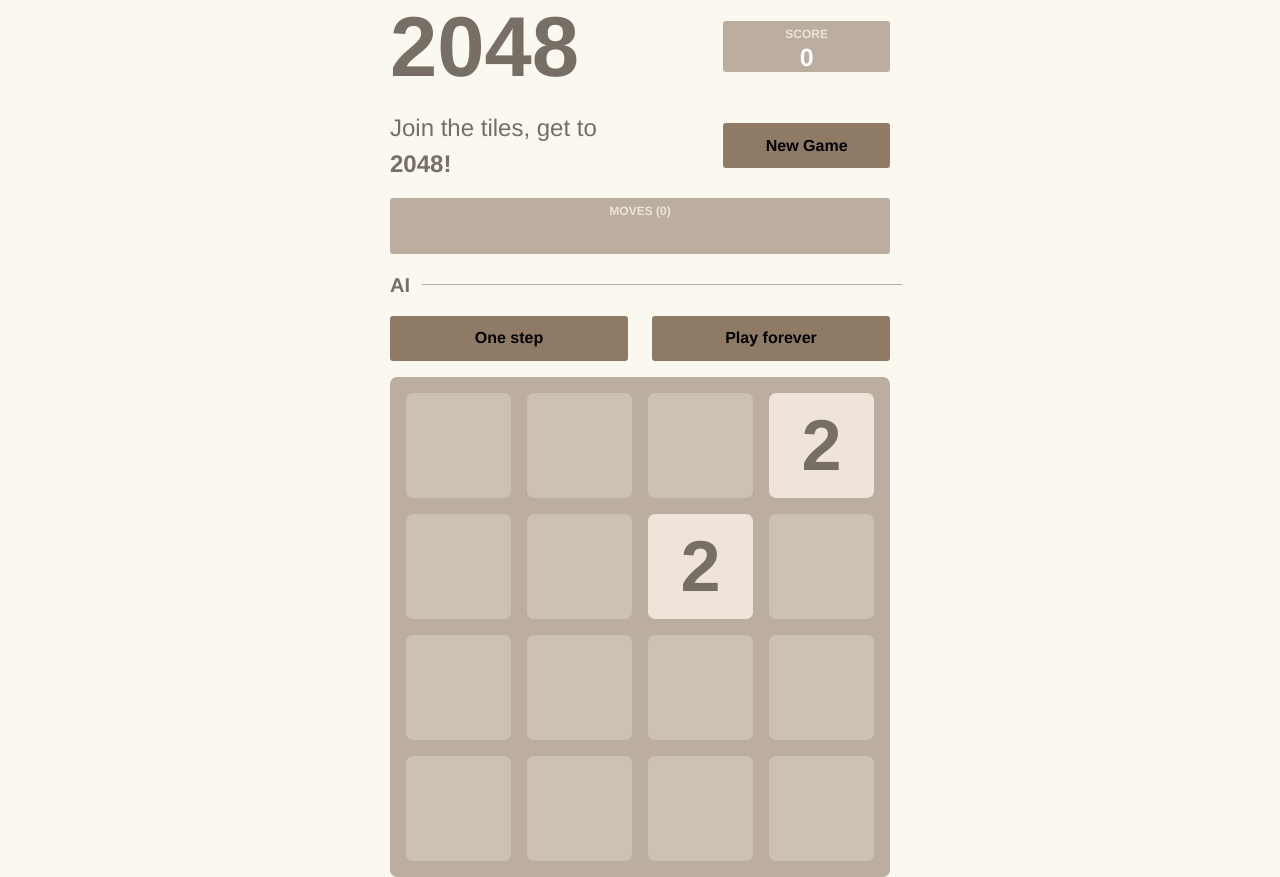
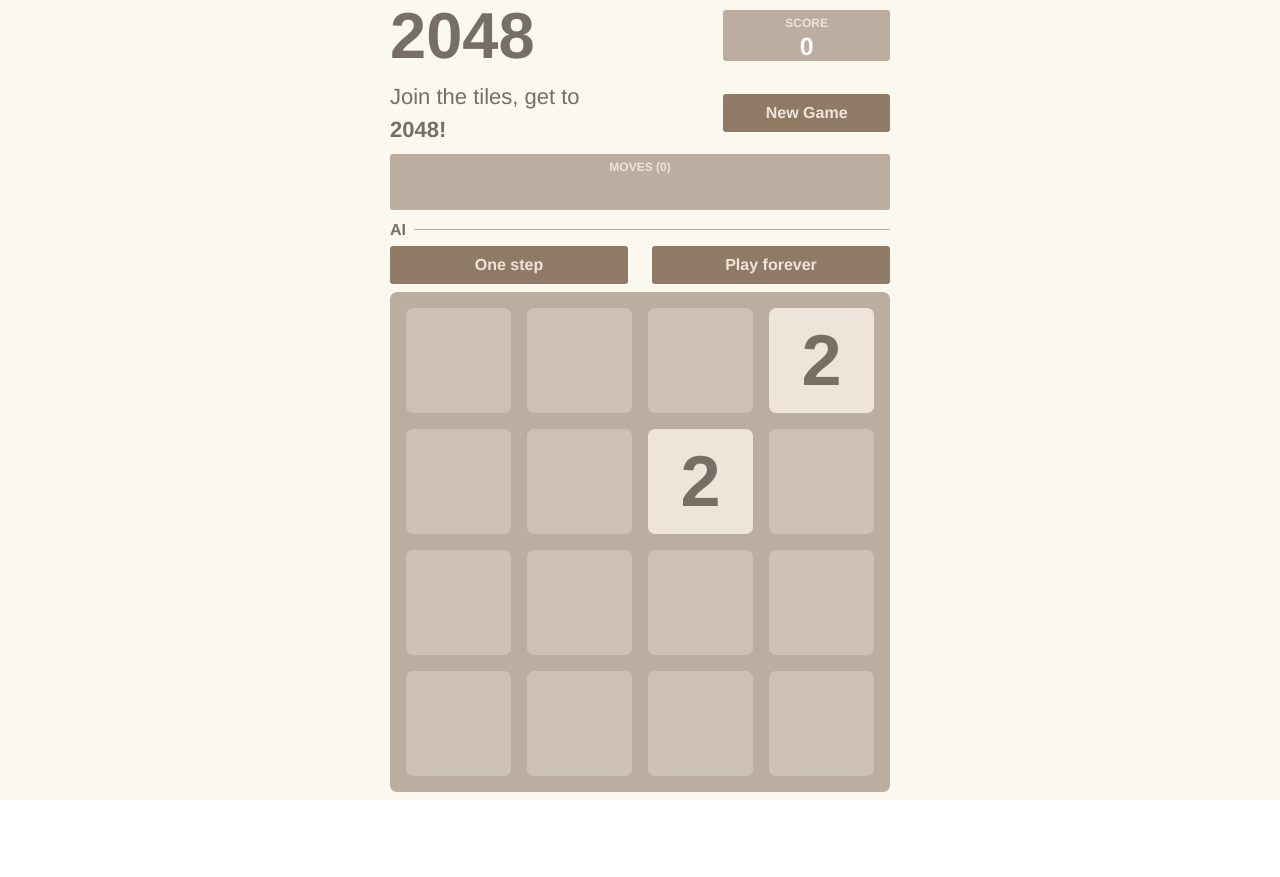
Before and after one commit to virgs/2048-ai, a React (Vite) app: page / in a window 1280 px wide. After the commit the page ends 800 px from the top, so only its background shows below. Built offline with nearby package versions, Linux system fonts and the light colour scheme.

Commit message:
Use dvh rather than vh

```diff
--- a/index.html
+++ b/index.html
@@ -3,7 +3,7 @@
 
 <head>
   <meta charset="UTF-8" />
-  <link rel="icon" href="/2048_Icon.png">
+  <link rel="icon" href="/2048_Icon.ico">
   <meta name="viewport"
     content="width=device-width, initial-scale=1.0, minimum-scale=1.0, maximum-scale=1.0, user-scalable=no, shrink-to-fit=no" />
   <link href="https://cdn.jsdelivr.net/npm/bootstrap@5.3.2/dist/css/bootstrap.min.css" rel="stylesheet"
--- a/src/App.tsx
+++ b/src/App.tsx
@@ -55,7 +55,7 @@ function App() {
     <div
       id="app"
       className="container p-0"
-      style={{ minWidth: '100vw' }}
+      style={{ minWidth: '100dvw' }}
       autoFocus
       onKeyDown={event => {
         if (keyCodeToDirection(event.code) !== undefined) {
--- a/src/Heading.css
+++ b/src/Heading.css
@@ -5,7 +5,7 @@
 }
 
 .title {
-    font-size: 85px;
+    font-size: 65px;
     font-weight: bold;
     margin: 0;
     float: left;
@@ -40,6 +40,7 @@
 }
 
 .game-button {
+    color: #eee4da;
     background: #8f7a66;
     border-radius: 3px;
     width: 100%;
@@ -56,5 +57,6 @@
 
 .moves-text {
     margin-left: 15px;
+    letter-spacing: 3px;
     float: right;
 }
--- a/src/Heading.tsx
+++ b/src/Heading.tsx
@@ -14,10 +14,10 @@ function Heading({ score, moves, onAiButtonHit, newGameButtonHit }: HeadingProps
   const mappedMoves = () => moves
     .map(move => {
       switch (move) {
-        case Direction.Up: return '⬆️'
-        case Direction.Down: return '⬇️'
-        case Direction.Left: return '⬅️'
-        case Direction.Right: return '➡️'
+        case Direction.Up: return '⬆'
+        case Direction.Down: return '⬇'
+        case Direction.Left: return '⬅'
+        case Direction.Right: return '➡'
       }
     })
     .join('')
@@ -27,7 +27,6 @@ function Heading({ score, moves, onAiButtonHit, newGameButtonHit }: HeadingProps
     if (text) {
       const textWidth = text.scrollWidth
       const parentWidth = text.parentElement!.clientWidth
-      console.log(textWidth, parentWidth, textWidth > parentWidth)
       if (textWidth > parentWidth) {
         setMovesTextHasOverflown(true)
       }
@@ -36,7 +35,7 @@ function Heading({ score, moves, onAiButtonHit, newGameButtonHit }: HeadingProps
 
   return (
     <div className='heading container mx-auto m-0 p-md-0'>
-      <div className='row g-0 justify-content-between align-items-center mb-3'>
+      <div className='row g-0 justify-content-between align-items-center mb-2'>
         <div className='col-6'>
           <h1 className='title'>2048</h1>
         </div>
@@ -47,15 +46,15 @@ function Heading({ score, moves, onAiButtonHit, newGameButtonHit }: HeadingProps
           </div>
         </div>
       </div>
-      <div className='row g-0 justify-content-between align-items-center mb-3'>
+      <div className='row g-0 justify-content-between align-items-center mb-2'>
         <div className='col-6'>
-          <div style={{ textAlign: 'left', fontSize: '24px' }}>Join the tiles, get to <strong>2048!</strong></div>
+          <div style={{ textAlign: 'left', fontSize: '22px' }}>Join the tiles, get to <strong>2048!</strong></div>
         </div>
         <div className='col-5 col-sm-4'>
-          <button className='game-button' onClick={newGameButtonHit}>New Game</button>
+          <button type='button' className='btn game-button' onClick={newGameButtonHit}>New Game</button>
         </div>
       </div>
-      <div className='row g-0 justify-content-between align-items-center mb-3'>
+      <div className='row g-0 justify-content-between align-items-center mb-2'>
         <div className='col-12'>
           <div className='pannel'>
             <div className='pannel-title'>moves ({moves.length})
@@ -71,16 +70,16 @@ function Heading({ score, moves, onAiButtonHit, newGameButtonHit }: HeadingProps
           </div>
         </div>
       </div>
-      <div className='row mb-3 align-items-center'>
-        <div className='col-auto' style={{ fontWeight: 'bolder', fontSize: '20px' }}>AI</div>
-        <div className='col' style={{ borderTop: '1px solid #bbada0', width: '100%' }}></div>
+      <div className='row mb-1 g-0 align-items-center'>
+        <div className='col-auto' style={{ fontWeight: 'bolder', fontSize: '16px' }}>AI</div>
+        <div className='col ms-2' style={{ borderTop: '1.5px solid #bbada0', width: '100%' }}></div>
       </div>
-      <div className='row justify-content-between align-items-center mb-3'>
+      <div className='row justify-content-between align-items-center mb-2'>
         <div className='col-6'>
-          <button className='game-button' onClick={() => onAiButtonHit(1)}>One step</button>
+          <button type="button" className='btn button-secondary game-button' onClick={() => onAiButtonHit(1)}>One step</button>
         </div>
         <div className='col-6'>
-          <button className='game-button' onClick={() => onAiButtonHit(2)}>{true ? 'Play forever' : 'Stop playing'}</button>
+          <button type="button" className='btn button-primary game-button' onClick={() => onAiButtonHit(2)}>{true ? 'Play forever' : 'Stop playing'}</button>
         </div>
       </div>
     </div>
--- a/src/index.css
+++ b/src/index.css
@@ -6,7 +6,7 @@
     --font-family: 'Clear Sans', 'Helvetica Neue', Arial, sans-serif;
     --border-radius: 7px;
     --grid-background-color: #bbada0;
-    --container-size: min(100vmin, 500px);
+    --container-size: min(100dvmin, 500px);
     --animation-duration: 150ms;
 
     color-scheme: light dark;
@@ -33,7 +33,7 @@ body {
     margin: 0;
     display: flex;
     min-width: 320px;
-    min-height: 100vh;
+    min-height: 100dvh;
     background-color: #faf8ef;
 }
 
```
Also changed, not shown: public/2048_Icon.png (deleted), 7 other files (tests, documents, lock files or other folders).
